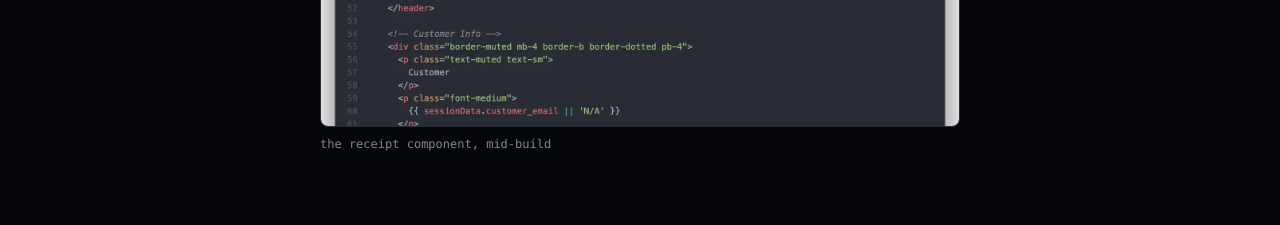
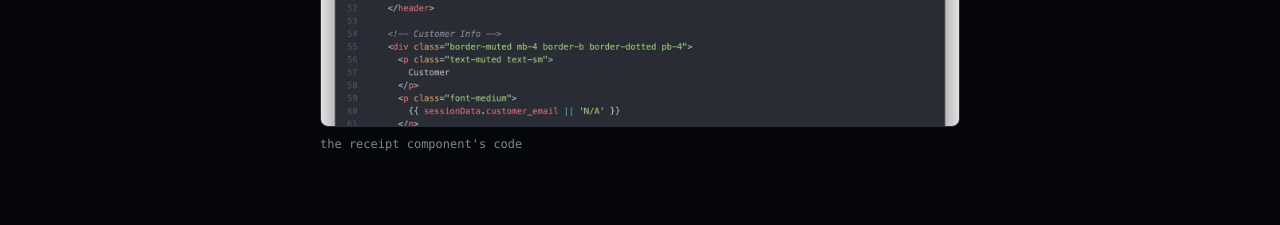
Before and after one commit to LouisLP/me, a Vue app: page /projects/agile-data-hub in a window 1280 px wide. Shown: the part 1250-1475 px from the top of the page. Built offline with nearby package versions, Linux system fonts and the light colour scheme.

Commit message:
Improved description for Agile UI

```diff
--- a/src/content/projects.ts
+++ b/src/content/projects.ts
@@ -72,8 +72,9 @@ export const projects: Project[] = [
     meta: 'Vue · Figma · Storybook',
     hero: { src: agileUiStorybook, alt: 'Storybook showing the AgileCheckbox component and its controls' },
     body: [
-      'Agile UI is the component library I built at Agile Robots. Underneath about 75% of the components is Reka UI, a headless/unstyled library. On top sits a design system of our own, with primitive, semantic, and component-level tokens (the same layering as this site, just at company scale).',
-      'The decision that paid off most was keeping Figma and the CSS strictly one-to-one. Every variable in the design file had an exact counterpart in code, which is what made Figma\'s MCP server useful: point it at a design and what came out was a predictable recreation using the exact same tokens.',
+      'Agile UI is the component library I built at Agile Robots. Underneath about 75% of the components is Reka UI, a headless/unstyled library. On top sits a design system of our own, with primitive, semantic, and component-level tokens.',
+      'Components were always built at a "base", "specialized" or "composite" level. They were placed in their own folders containing the Vue component itself, a test file, and a Storybook story. Therefore, test and Storybook coverage was 100%, which made it easy to keep the library in a healthy state.',
+      'The decision that paid off most was keeping Figma and the CSS strictly one-to-one. Every variable in the design file had an exact counterpart in code, which is what made Figma\'s MCP server useful: copy-paste a link to a design into an AI agent harness, and what came out was a predictable recreation using the exact same tokens and base building-blocks.',
       'Storybook became the source of truth, and was a place anyone could browse a component\'s variants and states without digging through source. And because the base was headless, accessibility came built in. Keyboard behavior and semantics arrived with the primitives, and our styling never got a chance to break them.',
     ],
     screenshots: [
@@ -94,7 +95,7 @@ export const projects: Project[] = [
     ],
     screenshots: [
       { caption: 'a real Stripe payment, receipt and all', alt: 'Agile Data Hub order receipt confirming a successful Stripe payment for a robot task dataset', src: agileDataHubOrderReceipt },
-      { caption: 'the receipt component, mid-build', alt: 'OrderReceipt.vue template source for the order receipt component', src: agileDataHubOrderReceiptCode },
+      { caption: 'the receipt component\'s code', alt: 'OrderReceipt.vue template source for the order receipt component', src: agileDataHubOrderReceiptCode },
     ],
   },
   {
```
